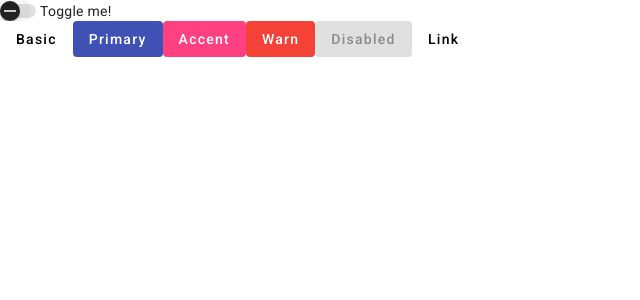
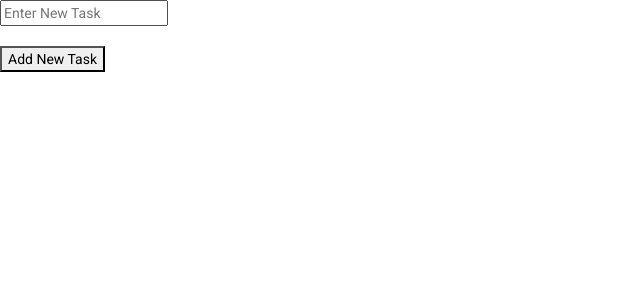
Before and after one commit to rohitranjan753/AngularTut, an Angular app in the folder blog/: page / in a window 1280 px wide. Shown: the top 300 px of the page, without its empty margins (0-640 px from the left). Built offline with nearby package versions, Linux system fonts and the light colour scheme.

Commit message:
to do list

```diff
--- a/blog/src/app/app.component.html
+++ b/blog/src/app/app.component.html
@@ -206,7 +206,7 @@
 
 <!-- LEC 24 -->
 
-<mat-slide-toggle>Toggle me!</mat-slide-toggle>
+<!-- <mat-slide-toggle>Toggle me!</mat-slide-toggle>
 <div class="example-button-row">
   <button mat-flat-button>Basic</button>
   <button mat-flat-button color="primary">Primary</button>
@@ -214,4 +214,16 @@
   <button mat-flat-button color="warn">Warn</button>
   <button mat-flat-button disabled>Disabled</button>
   <a mat-flat-button href="https://www.google.com/" target="_blank">Link</a>
-</div>
+</div> -->
+
+
+<!-- LEC 25 -->
+<input type="text" placeholder="Enter New Task" #task/>
+<br>
+<br>
+<button (click)="addTask(task.value)">Add New Task</button>
+<br>
+<br>
+<ul *ngFor="let item of list">
+  <li>{{item.name}} <button (click)="removeTask(item.id)">Remove Task</button></li>
+</ul>
--- a/blog/src/app/app.component.ts
+++ b/blog/src/app/app.component.ts
@@ -1,4 +1,4 @@
-import { Component } from '@angular/core';
+import { Component, IterableDiffers } from '@angular/core';
 import {NgForm} from '@angular/forms'
 
 @Component({
@@ -129,6 +129,15 @@ export class AppComponent {
 
   //LEC 25
   //TO DO LIST
+  list:any[]=[];
+  addTask(item:string){
+    this.list.push({id:this.list.length,name:item});
+    console.log(item);
+  }
 
+  removeTask(id:number){
+    this.list = this.list.filter(item=> item.id!==id);
+    console.warn(id);
+  }
 
 }
```
